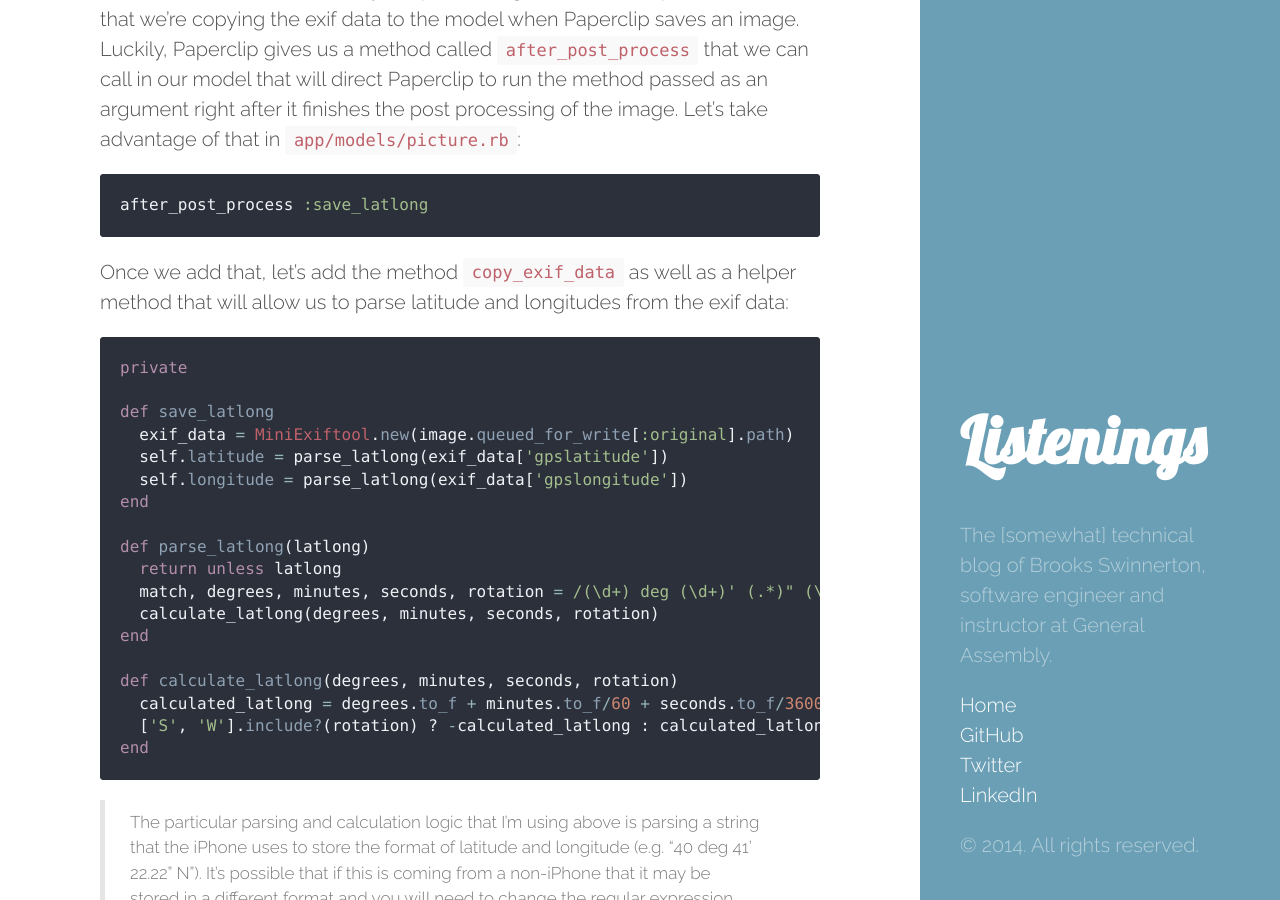
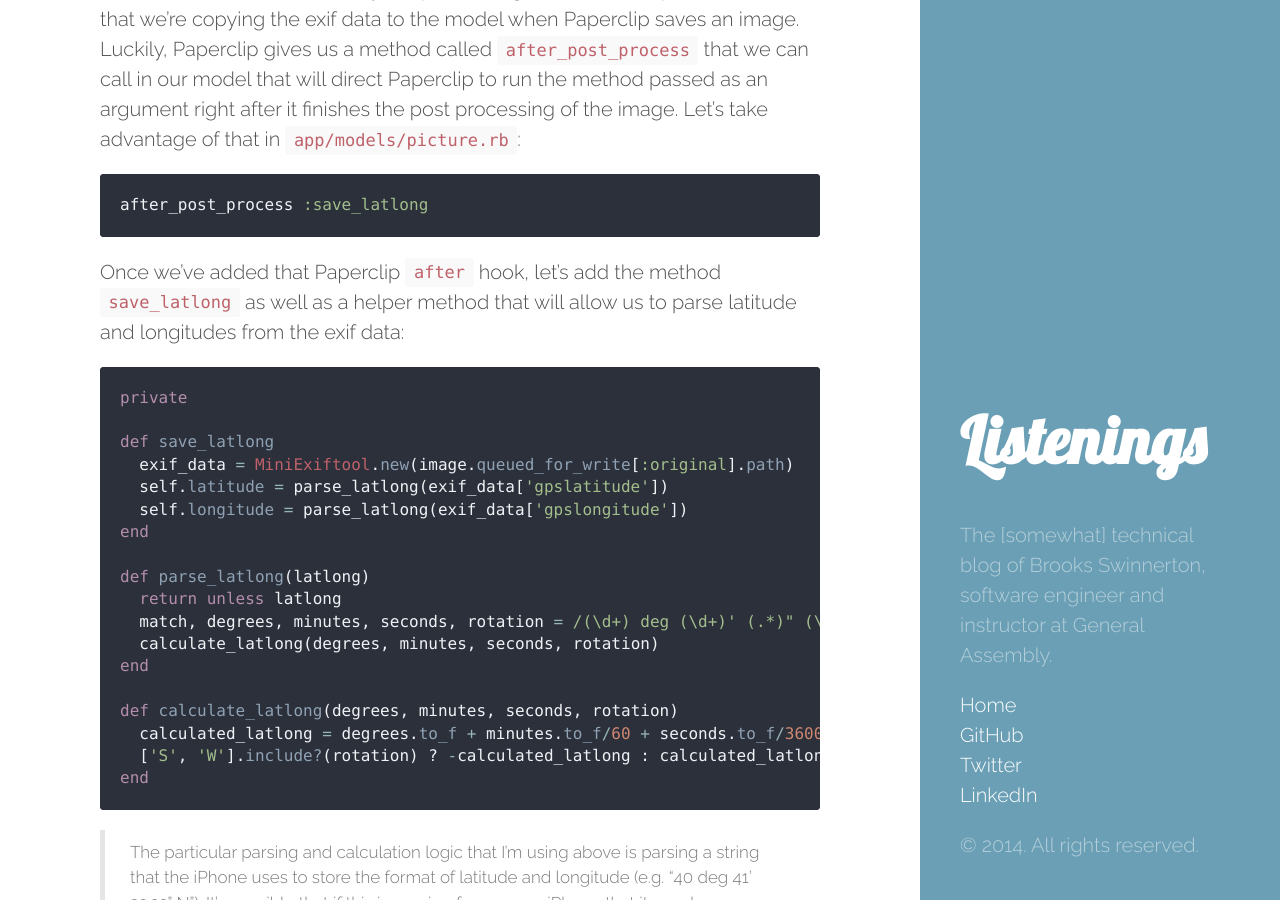
Before and after one commit to bswinnerton/blog, a Jekyll site: the page built from _posts/2014-07-18-using-miniexiftool-with-paperclip.md, in a window 1280 px wide and 900 px high, scrolled down 3299 px. Built offline with Jekyll 4.4.1, drawn with Linux system fonts in a browser that asks for light colours; Markdown is read by kramdown in place of the engine named in the settings; comment, search, counter and statistics services are not loaded.

Commit message:
Editing: Using Miniexiftool and Paperclip to plot image locations

````diff
--- a/_posts/2014-07-18-using-miniexiftool-with-paperclip.md
+++ b/_posts/2014-07-18-using-miniexiftool-with-paperclip.md
@@ -117,7 +117,7 @@ Awesome. Now we have a way to upload images, the next step is to make sure that
 after_post_process :save_latlong
 ```
 
-Once we add that, let's add the method `copy_exif_data` as well as a helper method that will allow us to parse latitude and longitudes from the exif data:
+Once we've added that Paperclip `after` hook, let's add the method `save_latlong` as well as a helper method that will allow us to parse latitude and longitudes from the exif data:
 
 ```ruby
 private
````
